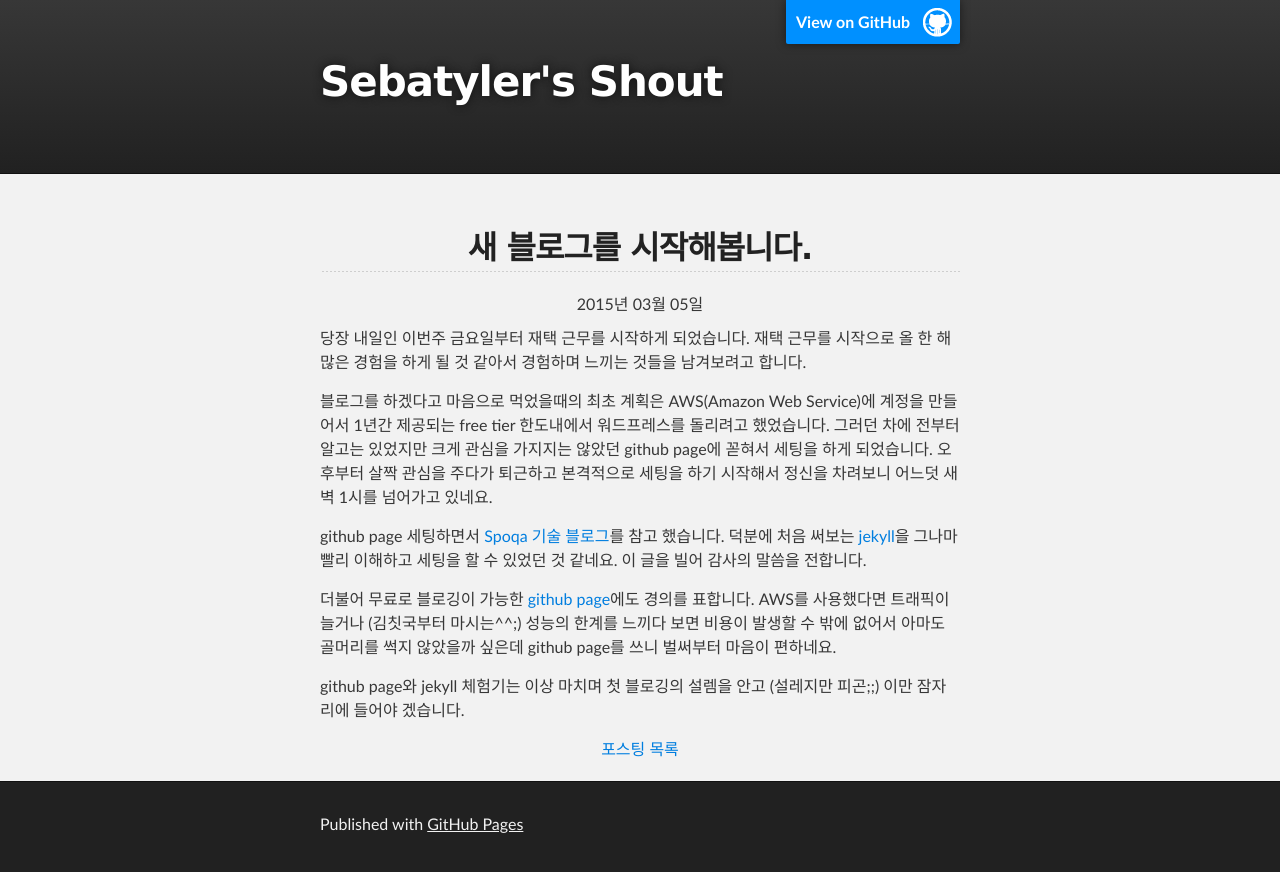
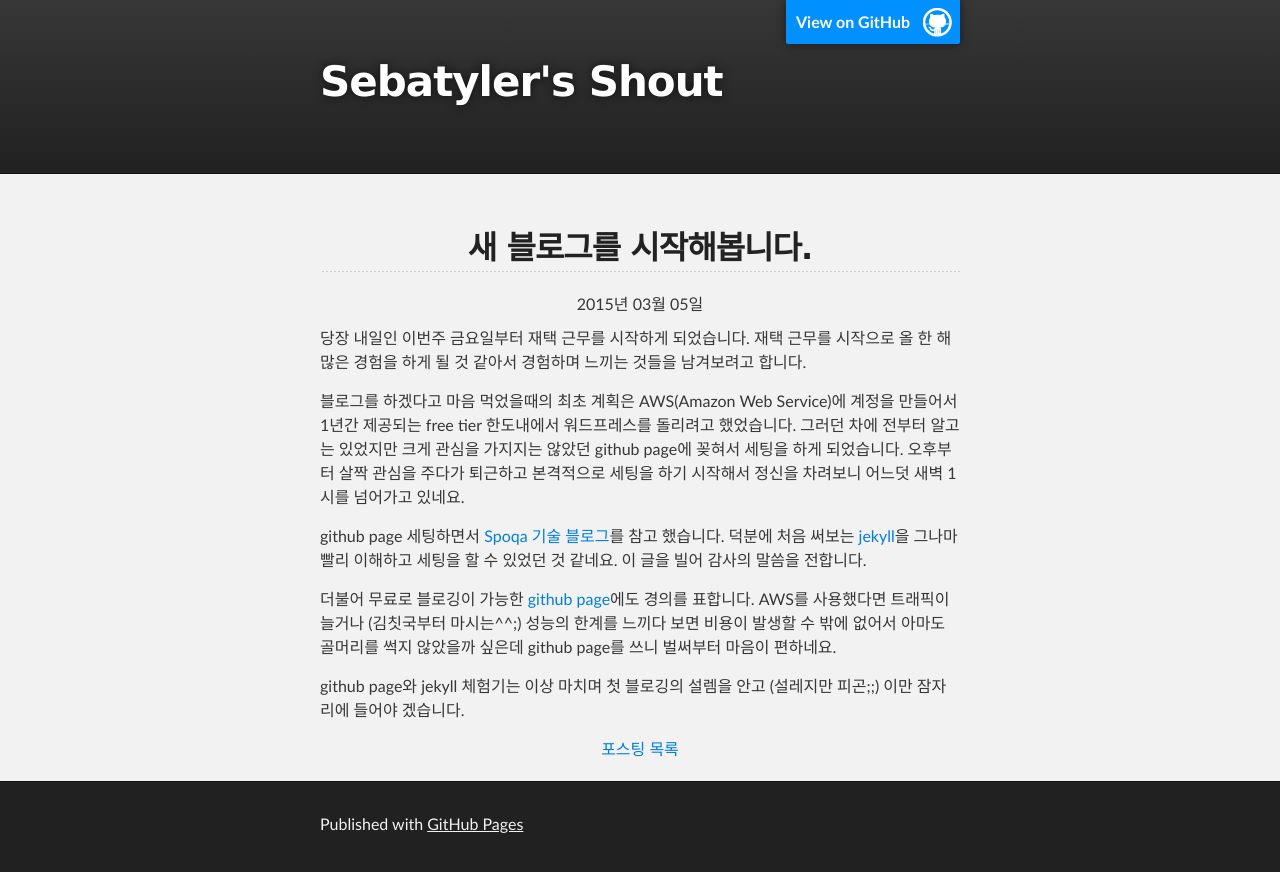
Before and after one commit to sebatyler/sebatyler.github.com, a Jekyll site: the page built from _posts/2015-03-05-github-page.md, in a window 1280 px wide. Shown: the top 872 px of the page. Built offline with Jekyll 4.4.1, drawn with Linux system fonts in a browser that asks for light colours; nearby versions of some CDN libraries.

```diff
--- a/_layouts/default.html
+++ b/_layouts/default.html
@@ -3,7 +3,8 @@
   <head>
     <meta charset='utf-8'>
     <meta http-equiv="X-UA-Compatible" content="chrome=1">
-    <meta name="description" content="Sebatyler.GitHub.io : ">
+    <meta name="keywords" content="sebatyler, github, github page, github.io, pages.github.com, github.com, sebatyler.github.io, LA metal, shout, 재택, 재택근무, 개발, 개발자, 프로그래머, 코딩">
+    <meta name="description" content="Sebatyler.GitHub.io">
 
     <link rel="stylesheet" type="text/css" media="screen" href="/stylesheets/stylesheet.css">
     <title>Sebatyler Blog</title>
--- a/_posts/2015-03-05-github-page.md
+++ b/_posts/2015-03-05-github-page.md
@@ -4,7 +4,7 @@ title: 새 블로그를 시작해봅니다.
 
 당장 내일인 이번주 금요일부터 재택 근무를 시작하게 되었습니다. 재택 근무를 시작으로 올 한 해 많은 경험을 하게 될 것 같아서 경험하며 느끼는 것들을 남겨보려고 합니다.
 
-블로그를 하겠다고 마음으로 먹었을때의 최초 계획은 AWS(Amazon Web Service)에 계정을 만들어서 1년간 제공되는 free tier 한도내에서 워드프레스를 돌리려고 했었습니다. 그러던 차에 전부터 알고는 있었지만 크게 관심을 가지지는 않았던 github page에 꼳혀서 세팅을 하게 되었습니다. 오후부터 살짝 관심을 주다가 퇴근하고 본격적으로 세팅을 하기 시작해서 정신을 차려보니 어느덧 새벽 1시를 넘어가고 있네요.
+블로그를 하겠다고 마음 먹었을때의 최초 계획은 AWS(Amazon Web Service)에 계정을 만들어서 1년간 제공되는 free tier 한도내에서 워드프레스를 돌리려고 했었습니다. 그러던 차에 전부터 알고는 있었지만 크게 관심을 가지지는 않았던 github page에 꽂혀서 세팅을 하게 되었습니다. 오후부터 살짝 관심을 주다가 퇴근하고 본격적으로 세팅을 하기 시작해서 정신을 차려보니 어느덧 새벽 1시를 넘어가고 있네요.
 
 github page 세팅하면서 [Spoqa 기술 블로그]를 참고 했습니다. 덕분에 처음 써보는 [jekyll]을 그나마 빨리 이해하고 세팅을 할 수 있었던 것 같네요. 이 글을 빌어 감사의 말씀을 전합니다.
 
```
